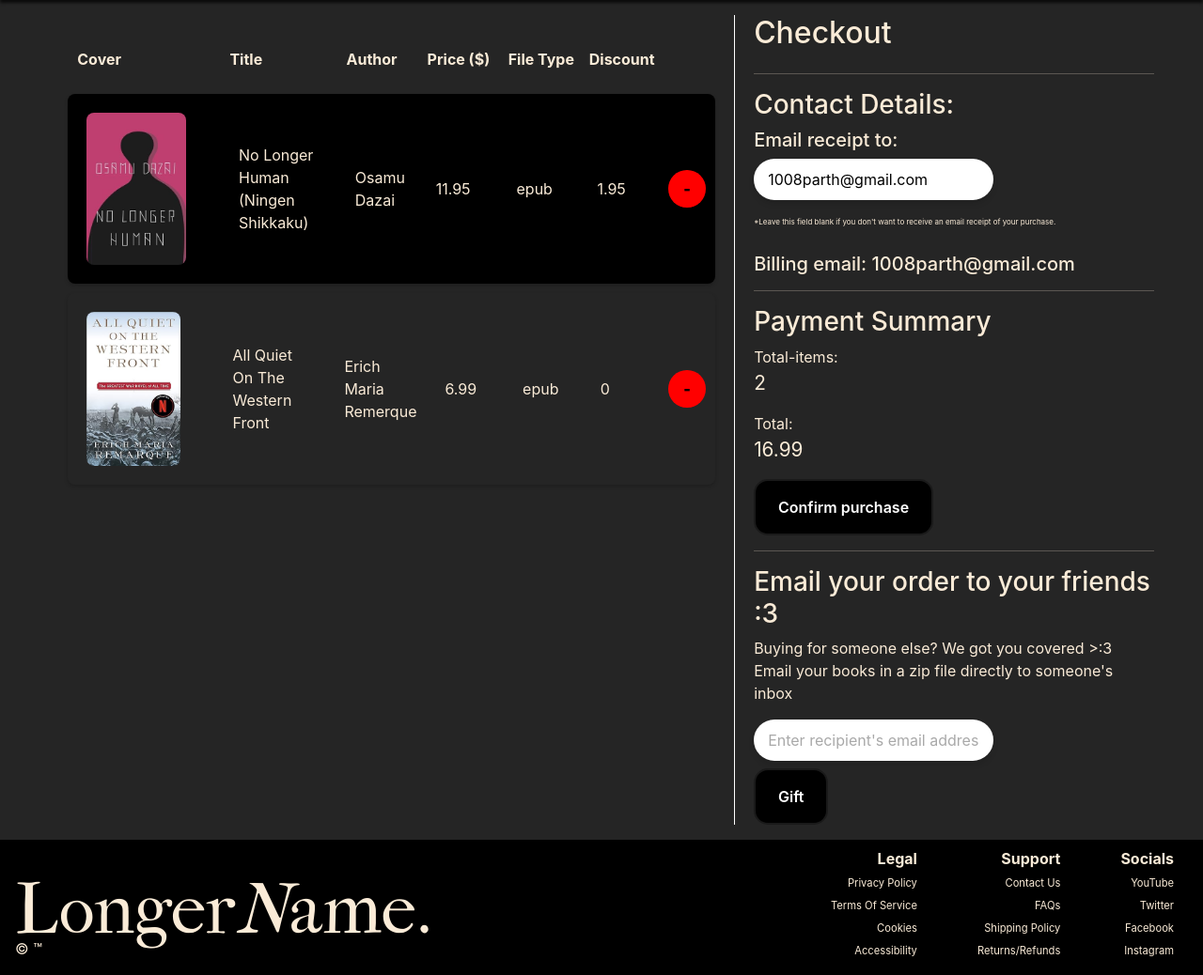
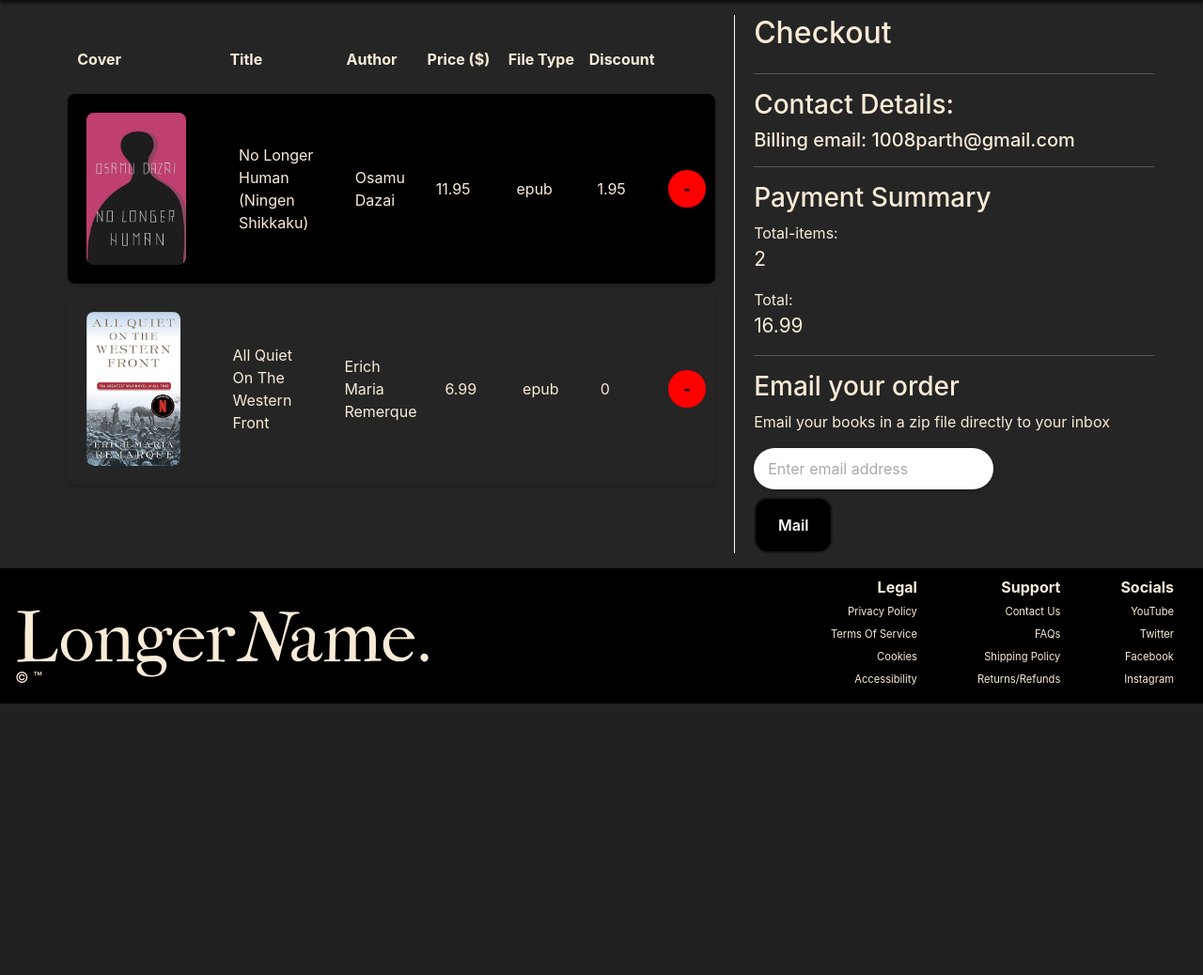
Before and after one commit to parthacharyaaaaa/Seneca, a Flask app: page /cart in a window 1280 px wide. Shown: the part 56-1094 px from the top of the page at 94% size. After the commit the page ends 805 px from the top, so only its background shows below. Run offline with Flask 3, Linux system fonts and the light colour scheme; a user stored in the database is signed in; parts of the project's set-up code (start-up, migrations or seed data) failed here and were passed over.

Commit message:
removed receipt email

```diff
--- a/app.py
+++ b/app.py
@@ -12,12 +12,12 @@
 import re as regex
 import os
 
-from mail_sender import sendReceipt, sendSalutation
-from utils import createZip
+from mail_sender import sendReceipt, sendSalutation, sendOrder
+from utils import createZip, generateToken, validateToken
 
 #App configuration
 app = Flask(__name__)
-app.secret_key = 'ABCD'
+app.secret_key = os.environ.get('Seneca_Key')
 app.permanent_session_lifetime = timedelta(hours=6)
 
 app.config['SQLALCHEMY_DATABASE_URI'] = "sqlite:///test1.db"
@@ -142,7 +142,6 @@
     order_time = db.Column(db.DateTime, nullable = False)
     status = db.Column(db.String(32), nullable = False, default = 'Not Processed')
     total_price = db.Column(db.Float, nullable = False)
-    receipt_email = db.Column(db.String(256), nullable = True)
     billing_address = db.Column(db.String(256), nullable = False)
     order_type = db.Column(db.String(16), nullable = False, default = 'Personal')
     order_quantity = db.Column(db.Integer, nullable = False)
@@ -450,6 +449,7 @@
     for items in fallback.values():
         backup_price += items['price'] - items['discount']
     backup_quantity = len(fallback)
+    print(session)
     if current_user.is_authenticated:
         if current_user.cart == []:
             return render_template('cart.html', signedIn = current_user.is_authenticated, isEmpty = True, backup_price = backup_price, backup_quantity = backup_quantity)
@@ -699,12 +699,8 @@
 def processOrder():
     data = request.get_json()
     print(data)
-    receiptEmail = data.get('receipt_email')
-    print(receiptEmail)
+    email_regex = r"[^@]+@[^@]+\.[^@]+"
 
-    email_regex = r"[^@]+@[^@]+\.[^@]+"
-    if receiptEmail != "" and not regex.match(email_regex, receiptEmail):
-        return jsonify({"alert" : "Invalid receipt email provided"})
     if data.get('validation') != "True":
         print("API call dirty >:(")
         return jsonify({"alert" : "Error processing order", "redirect_url" : url_for('home')})
@@ -718,7 +714,7 @@
 
         if current_user.is_authenticated:
             print("Processing order: user")
-            order = Order_History(current_user.id, datetime.now(), "Processed", price, receiptEmail, current_user.email_id, "Personal", len(temp_storage))
+            order = Order_History(current_user.id, datetime.now(), "Processed", price, current_user.email_id, "Personal", len(temp_storage))
             db.session.add(order)
             db.session.commit()
             print(temp_storage)
@@ -735,15 +731,13 @@
             return jsonify({"message" : "Your order has been processed", "redirect_url" : url_for('download'), "flag" : "valid"})
         #Guest Transaction
         else:
-            if receiptEmail != "" and not regex.match(email_regex, receiptEmail):
-                return jsonify({"alert" : "Invalid receipt email provided"})
             billingEmail = data.get('billing_email')
-            if receiptEmail != "" and not regex.match(email_regex, receiptEmail):
+            if billingEmail != "" and not regex.match(email_regex, billingEmail):
                 return jsonify({"alert" : "Invalid billing email provided"})
             if validateCart():
                 print("Processing order: guest")
 
-                order = Order_History(None, datetime.now(), "Processed", price, receiptEmail, billingEmail, "(Guest) Personal", len(temp_storage))
+                order = Order_History(None, datetime.now(), "Processed", price, billingEmail, "(Guest) Personal", len(temp_storage))
                 db.session.add(order)
                 db.session.commit()
 
@@ -774,11 +768,6 @@
 def download():
     return render_template('download.html', signedIn = current_user.is_authenticated)
 
-@app.route('/serve-order')
-def serveOrder():
-    order = createZip()
-
-
 if __name__ == "__main__":
     with app.app_context():
         db.create_all()
--- a/static/cart.css
+++ b/static/cart.css
@@ -92,15 +92,6 @@
     width: fit-content;
 }
 
-.input-container {
-    display: flex;
-    justify-content: center;
-    align-items: center;
-    width: 100%;
-    max-width: 400px;
-    padding: 20px;
-}
-
 .bg-field {
     width: 60%;
     padding: 10px 15px;
--- a/templates/cart.html
+++ b/templates/cart.html
@@ -30,10 +30,6 @@
         <hr>
         <div class="contact-details">
             <h3>Contact Details:</h3>
-            <h5>Email receipt to:</h5>
-            <input type=email id="receipt-email" value='{{receiptEmail}}' class="bg-field">
-            <span class="utility-disclaimer-text-small">*Leave this field blank if you don't want to receive an email
-                receipt of your purchase.</span><br><br>
             <h5 style="margin-bottom: 0; padding-bottom: 0;">Billing email: {{receiptEmail}}</h5>
         </div>
         {% else %}
@@ -41,9 +37,8 @@
         <hr>
         <div class="contact-details">
             <h3>Contact Details:</h3>
-            Email receipt to:<br>
             <div class="input-container">
-                <input type=email id="receipt-email" value='{{receiptEmail}}' class="bg-field">
+                <h5>Billing email:</h5>
                 <input type=email id="billing-email" placeholder="Billing address (required)" required
                     class="bg-field" />
             </div>
@@ -58,16 +53,18 @@
             <span id="total-items" class="text-span">{{backup_quantity}}</span>
             <label for="total-bill">Total: </label>
             <span id="total-bill" class="text-span">${{backup_price}}</span>
-            <input type="submit" value="Confirm purchase" id="confirm-purchase" class="hover-button" />
             <hr>
         </div>
-        <div class="gift">
-            <h3>Email your order to your friends :3</h3>
-            <span class="text-span">Buying for someone else? We got you covered >:3 <br>Email your books in a zip file
-                directly to someone's inbox</span>
-            <input type="text" value="" id="gift-id" class="bg-field" placeholder="Enter recipient's email address" />
+        <div class="mail">
+            <h3>Email your order</h3>
+            <span class="text-span">Email your books in a zip file directly to your inbox</span>
+            {% if not signedIn %}
+            <span style="font-size: var(--FSIZE-S);">*Create an account to download books directly from Seneca, and enjoy the library feature for lifetime access to your purchases</span><br><br>
+            {%endif%}
+
+            <input type="text" value="" id="mail-id" class="bg-field" placeholder="Enter email address" />
             <br>
-            <input type="submit" value="Gift" id="gift-button" class="hover-button" />
+            <input type="submit" value="Mail" id="mail-button" class="hover-button" />
         </div>
     </div>
 </section>
```
Also changed, not shown: instance/test1.db.
